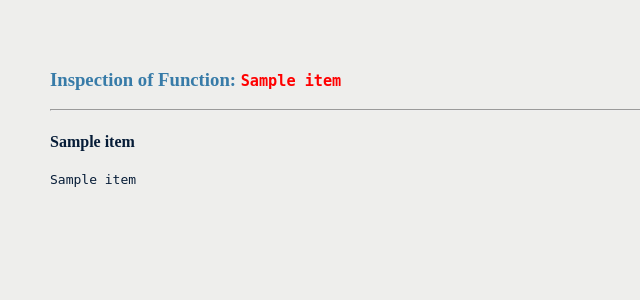
After one commit to phantasy-project/unicorn-webapp, a Flask app: template templates/show_item.html in a window 1280 px wide. The commit adds this page. Shown: the top 300 px of the page, without its empty margins (0-640 px from the left). Run offline with Flask 2, Linux system fonts and the light colour scheme; the template is opened without the code that fills it: most values are stand-ins (such as "Sample title", 1, 10 or a date in 2020).

Commit message:
Add static and template files.

```diff
--- a/static/style.css
+++ b/static/style.css
@@ -1,8 +1,8 @@
 body {
-    margin: 0;
-    padding: 50px;
+    margin: 10px;
+    padding: 40px;
     color: #061C37;
-    background-color: #377BA8;
+    background-color: #EEEEEC;
 }
 
 pre {
@@ -10,8 +10,8 @@ pre {
     unicode-bidi: embed;
     font-family: monospace;
     white-space: pre;
-    line-height: 1.5;
-    background-color: #377BA8;
+    line-height: 1.2;
+    background-color: #EEEEEC;
 }
 
 h3 { color: #377BA8; }
@@ -23,11 +23,11 @@ table {
 }
 
 td, th {
-    border: 1px solid #dddddd;
+    border: 1px solid #DDDDDD;
     text-align: left;
     padding: 8px;
 }
 
 tr:nth-child(even) {
-    background-color: #dddddd;
+    background-color: #EEEEEC;
 }
--- a/templates/base.html
+++ b/templates/base.html
@@ -2,7 +2,7 @@
 <html>
     <head>
         <title>Functions Portal</title>
-        <link rel="stylesheet" href="{{ url_for('static', filename='style.css') }}" type="text/css">
+        <link rel="stylesheet" href="{{ url_for('static', filename='style.css') }}/?ver=008" type="text/css">
     </head>
     </body>
         {% block container %}{% endblock %}
--- /dev/null
+++ b/templates/show_item.html
@@ -0,0 +1,16 @@
+{% extends "base.html" %}
+{% block container %}
+
+<h3>Inspection of Function: <tt style="color:red;">{{ item.name }}</tt></h3>
+<hr>
+{% for k, v in item.items()|sort %}
+{% if k == 'lastout' or k == 'lastin' %}
+    <h4 style="color:red;">{{ k }}</h4>
+    <pre style="color:red;">{{ v }}</pre>
+{% else %}
+    <h4>{{ k }}</h4>
+    <pre>{{ v }}</pre>
+{% endif %}
+{% endfor %}
+
+{% endblock %}
```
Also changed, not shown: templates/show_entries.html (deleted, +0 -10 lines), templates/show_items.html (added, +23 -0 lines), templates/show_items_bak.html (added, +14 -0 lines).
